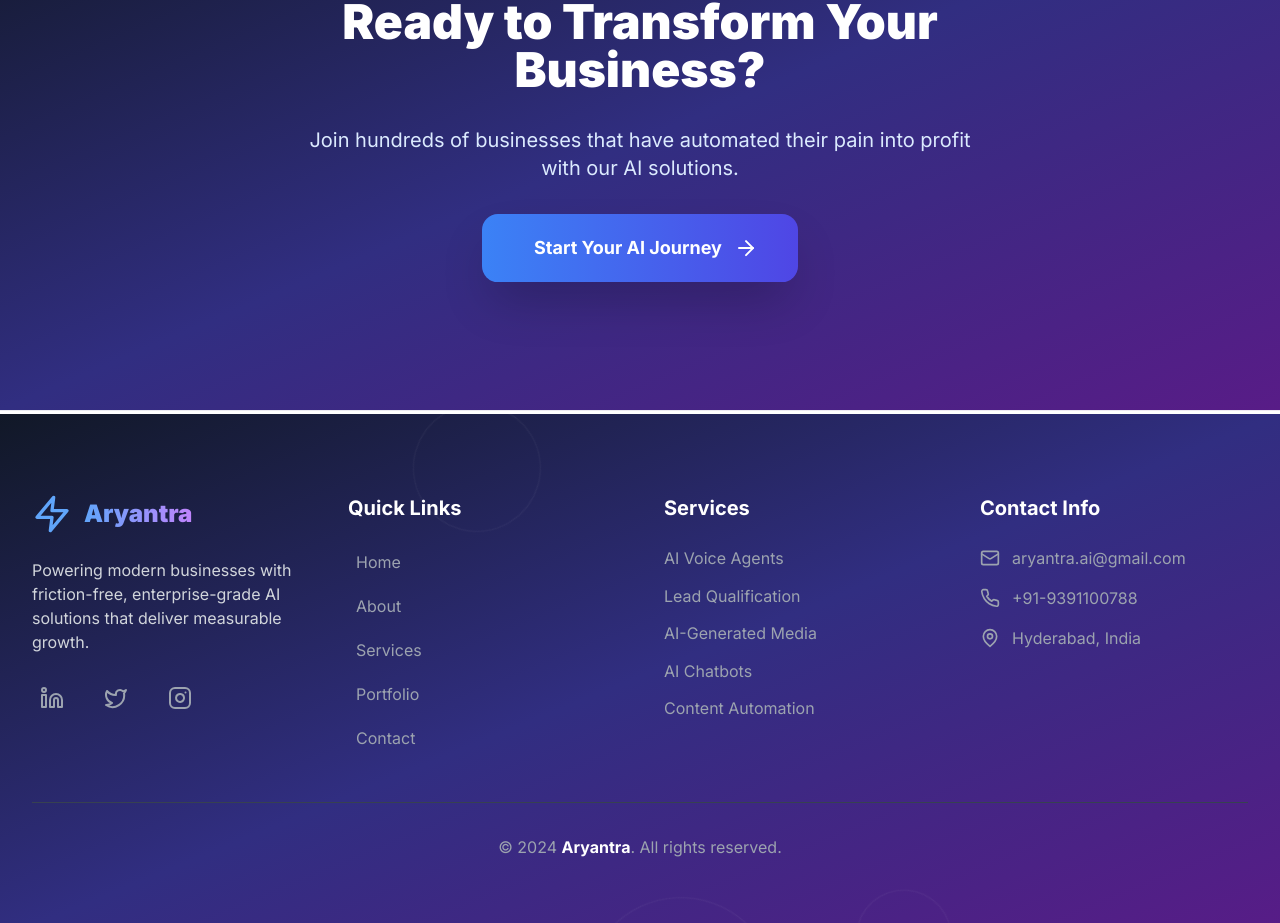
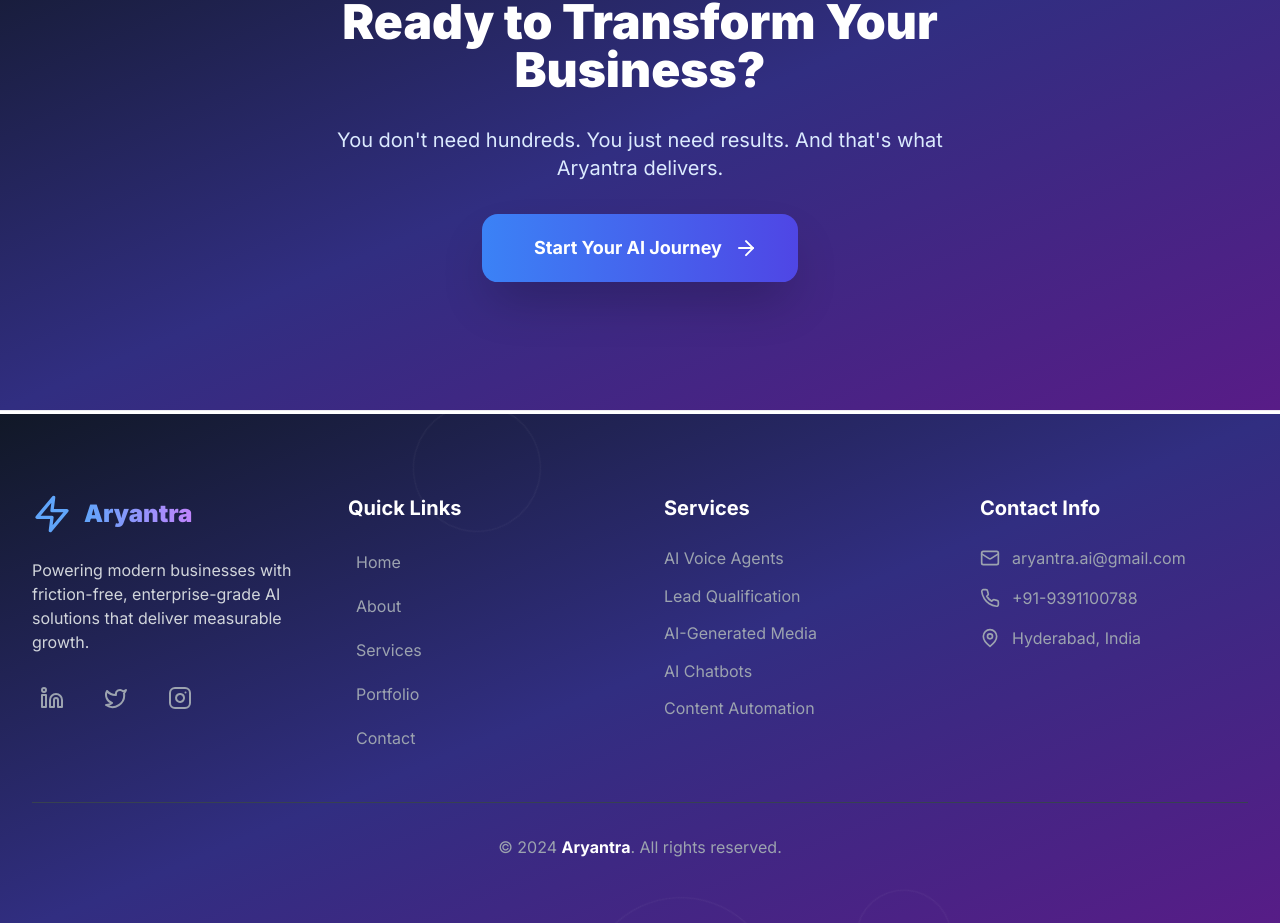
Before and after one commit to Minecraft-Alex/Aryantra.co, a React (Vite) app: page / in a window 1280 px wide. Shown: the part 2620-3543 px from the top of the page. Built offline with nearby package versions, Linux system fonts and the light colour scheme.

Commit message:
Update homepage text

```diff
--- a/src/pages/Home.tsx
+++ b/src/pages/Home.tsx
@@ -398,7 +398,7 @@ const Home = () => {
                   viewport={{ once: true }}
                   transition={{ delay: 0.4, duration: 0.8 }}
                 >
-                  Join hundreds of businesses that have automated their pain into profit with our AI solutions.
+                  You don't need hundreds. You just need results. And that's what Aryantra delivers.
                 </motion.p>
 
                 <motion.div
```
Also changed, not shown: 1 other file (tests, documents, lock files or other folders).
